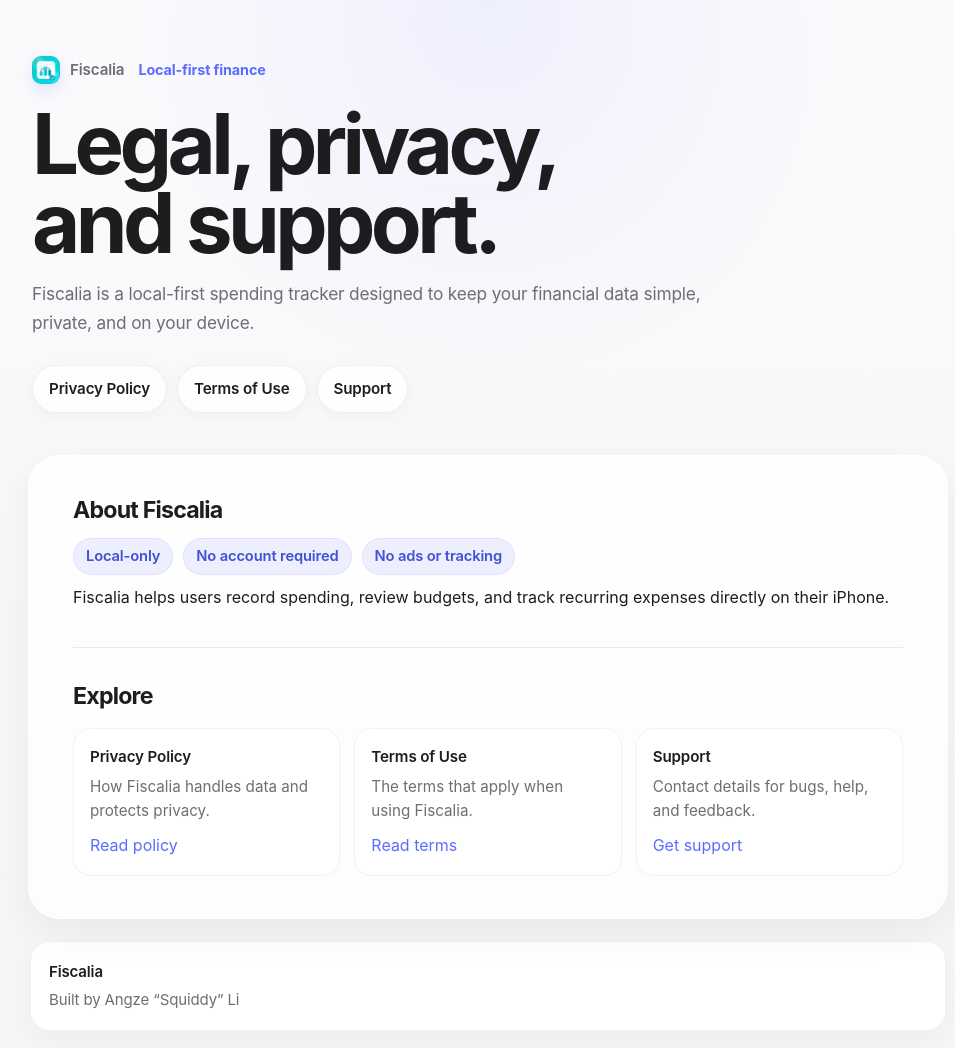
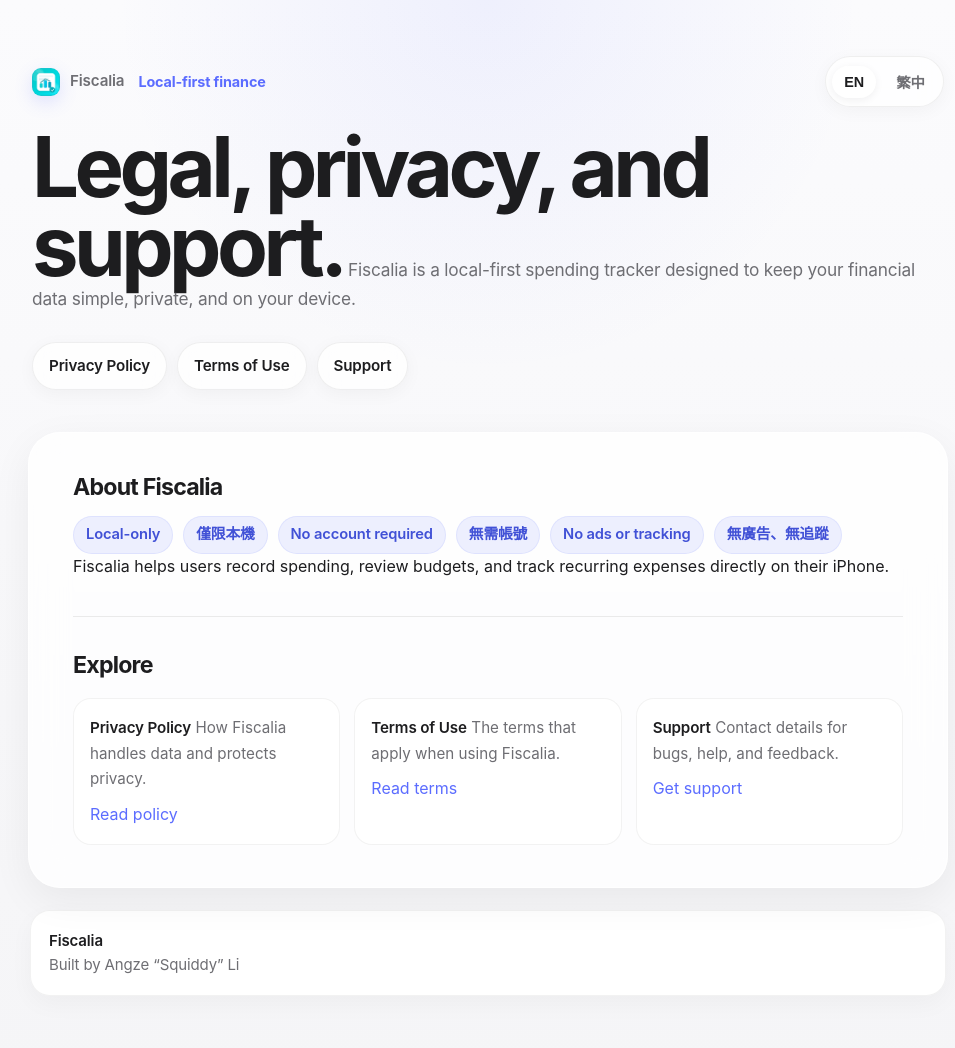
Before and after one commit to angzeli/fiscalia-legal, a plain HTML site: page index.html in a window 1280 px wide. Shown: the whole page, without its empty margins (152-1107 px from the left). Drawn offline with Linux system fonts and the light colour scheme.

Commit message:
Update index.html

```diff
--- a/index.html
+++ b/index.html
@@ -24,9 +24,7 @@
       --max: 920px;
     }
 
-    * {
-      box-sizing: border-box;
-    }
+    * { box-sizing: border-box; }
 
     html {
       -webkit-font-smoothing: antialiased;
@@ -37,7 +35,7 @@
     body {
       margin: 0;
       font-family: -apple-system, BlinkMacSystemFont, "SF Pro Display", "SF Pro Text",
-        "Segoe UI", Roboto, Helvetica, Arial, sans-serif;
+        "PingFang TC", "Noto Sans TC", "Segoe UI", Roboto, Helvetica, Arial, sans-serif;
       background:
         radial-gradient(circle at top center, rgba(91, 108, 255, 0.08), transparent 30%),
         linear-gradient(to bottom, #fbfbfd 0%, #f5f5f7 100%);
@@ -51,8 +49,15 @@
       padding: 40px 0 72px;
     }
 
-    .hero {
-      padding: 16px 4px 8px;
+    .hero { padding: 16px 4px 8px; }
+
+    .topbar {
+      display: flex;
+      justify-content: space-between;
+      align-items: center;
+      gap: 16px;
+      flex-wrap: wrap;
+      margin-bottom: 20px;
     }
 
     .brand-row {
@@ -60,7 +65,6 @@
       align-items: center;
       gap: 14px;
       flex-wrap: wrap;
-      margin-bottom: 20px;
     }
 
     .brand {
@@ -100,6 +104,36 @@
       font-size: 0.9rem;
       font-weight: 700;
       letter-spacing: -0.01em;
+    }
+
+    .lang-toggle {
+      display: inline-flex;
+      align-items: center;
+      gap: 8px;
+      padding: 6px;
+      border-radius: 999px;
+      background: rgba(255,255,255,0.72);
+      border: 1px solid rgba(0,0,0,0.06);
+      box-shadow: 0 4px 18px rgba(0, 0, 0, 0.04);
+      backdrop-filter: blur(10px);
+      -webkit-backdrop-filter: blur(10px);
+    }
+
+    .lang-btn {
+      border: none;
+      background: transparent;
+      color: var(--muted);
+      padding: 8px 12px;
+      border-radius: 999px;
+      font-size: 0.9rem;
+      font-weight: 700;
+      cursor: pointer;
+    }
+
+    .lang-btn.active {
+      background: white;
+      color: var(--text);
+      box-shadow: 0 2px 8px rgba(0,0,0,0.06);
     }
 
     h1 {
@@ -164,9 +198,7 @@
     }
 
     @media (min-width: 720px) {
-      .main-card {
-        padding: 42px 44px;
-      }
+      .main-card { padding: 42px 44px; }
     }
 
     .section + .section {
@@ -218,16 +250,14 @@
     }
 
     @media (min-width: 720px) {
-      .grid {
-        grid-template-columns: repeat(3, 1fr);
-      }
+      .grid { grid-template-columns: repeat(3, 1fr); }
     }
 
     .mini-card {
       background: rgba(255,255,255,0.72);
       border: 1px solid rgba(0,0,0,0.05);
       border-radius: 18px;
-      padding: 16px 16px;
+      padding: 16px;
     }
 
     .mini-card-title {
@@ -248,9 +278,7 @@
       text-decoration: none;
     }
 
-    a.inline:hover {
-      text-decoration: underline;
-    }
+    a.inline:hover { text-decoration: underline; }
 
     .footer {
       margin-top: 22px;
@@ -265,24 +293,27 @@
       background: var(--surface-strong);
       border: 1px solid rgba(0, 0, 0, 0.05);
       border-radius: var(--radius-lg);
-      padding: 18px 18px;
+      padding: 18px;
       box-shadow: 0 8px 24px rgba(0, 0, 0, 0.035);
     }
 
-    .footer-title {
-      font-weight: 640;
-      color: var(--text);
-    }
+    .footer-title { font-weight: 640; color: var(--text); }
+    .footer-sub { margin-top: 4px; color: var(--muted); }
 
-    .footer-sub {
-      margin-top: 4px;
-      color: var(--muted);
+    [data-lang] { display: none; }
+    html[data-current-lang="en"] [data-lang="en"] { display: initial; }
+    html[data-current-lang="zh-Hant"] [data-lang="zh-Hant"] { display: initial; }
+
+    html[data-current-lang="en"] .show-block-en,
+    html[data-current-lang="zh-Hant"] .show-block-zh {
+      display: block;
     }
   </style>
 </head>
 <body>
   <div class="wrap">
     <header class="hero">
+      <div class="topbar">
         <div class="brand-row">
           <a class="brand" href="./index.html">
             <span class="brand-mark">
@@ -290,53 +321,101 @@
             </span>
             <span>Fiscalia</span>
           </a>
-        <span class="eyebrow">Local-first finance</span>
+          <span class="eyebrow" data-lang="en">Local-first finance</span>
+          <span class="eyebrow" data-lang="zh-Hant">本機優先記帳</span>
         </div>
 
-      <h1>Legal, privacy, and support.</h1>
-      <p class="sub">
+        <div class="lang-toggle" aria-label="Language switch">
+          <button class="lang-btn" data-set-lang="en">EN</button>
+          <button class="lang-btn" data-set-lang="zh-Hant">繁中</button>
+        </div>
+      </div>
+
+      <h1 data-lang="en">Legal, privacy, and support.</h1>
+      <h1 data-lang="zh-Hant">法律資訊、隱私與支援。</h1>
+
+      <p class="sub" data-lang="en">
         Fiscalia is a local-first spending tracker designed to keep your financial
         data simple, private, and on your device.
       </p>
+      <p class="sub" data-lang="zh-Hant">
+        Fiscalia 是一款本機優先的支出追蹤 App，致力於讓你的財務資料保持簡潔、私密，並只留在你的裝置上。
+      </p>
 
       <nav class="nav">
-        <a class="pill" href="./privacy.html">Privacy Policy</a>
-        <a class="pill" href="./terms.html">Terms of Use</a>
-        <a class="pill" href="./support.html">Support</a>
+        <a class="pill" href="./privacy.html">
+          <span data-lang="en">Privacy Policy</span>
+          <span data-lang="zh-Hant">隱私權政策</span>
+        </a>
+        <a class="pill" href="./terms.html">
+          <span data-lang="en">Terms of Use</span>
+          <span data-lang="zh-Hant">使用條款</span>
+        </a>
+        <a class="pill" href="./support.html">
+          <span data-lang="en">Support</span>
+          <span data-lang="zh-Hant">支援</span>
+        </a>
       </nav>
     </header>
 
     <main class="main-card">
       <section class="section">
-        <h2>About Fiscalia</h2>
+        <h2 data-lang="en">About Fiscalia</h2>
+        <h2 data-lang="zh-Hant">關於 Fiscalia</h2>
+
         <div class="meta">
-          <span>Local-only</span>
-          <span>No account required</span>
-          <span>No ads or tracking</span>
+          <span data-lang="en">Local-only</span>
+          <span data-lang="zh-Hant">僅限本機</span>
+
+          <span data-lang="en">No account required</span>
+          <span data-lang="zh-Hant">無需帳號</span>
+
+          <span data-lang="en">No ads or tracking</span>
+          <span data-lang="zh-Hant">無廣告、無追蹤</span>
         </div>
-        <p>
+
+        <p data-lang="en">
           Fiscalia helps users record spending, review budgets, and track recurring
           expenses directly on their iPhone.
+        </p>
+        <p data-lang="zh-Hant">
+          Fiscalia 幫助使用者在 iPhone 上記錄支出、查看預算，並追蹤 recurring expenses（定期支出）。
         </p>
       </section>
 
       <section class="section">
-        <h2>Explore</h2>
+        <h2 data-lang="en">Explore</h2>
+        <h2 data-lang="zh-Hant">快速導覽</h2>
+
         <div class="grid">
           <div class="mini-card">
-            <div class="mini-card-title">Privacy Policy</div>
-            <div class="mini-card-text">How Fiscalia handles data and protects privacy.</div>
-            <p><a class="inline" href="./privacy.html">Read policy</a></p>
+            <div class="mini-card-title" data-lang="en">Privacy Policy</div>
+            <div class="mini-card-title" data-lang="zh-Hant">隱私權政策</div>
+
+            <div class="mini-card-text" data-lang="en">How Fiscalia handles data and protects privacy.</div>
+            <div class="mini-card-text" data-lang="zh-Hant">了解 Fiscalia 如何處理資料與保護隱私。</div>
+
+            <p><a class="inline" href="./privacy.html" data-lang="en">Read policy</a><a class="inline" href="./privacy.html" data-lang="zh-Hant">查看政策</a></p>
           </div>
+
           <div class="mini-card">
-            <div class="mini-card-title">Terms of Use</div>
-            <div class="mini-card-text">The terms that apply when using Fiscalia.</div>
-            <p><a class="inline" href="./terms.html">Read terms</a></p>
+            <div class="mini-card-title" data-lang="en">Terms of Use</div>
+            <div class="mini-card-title" data-lang="zh-Hant">使用條款</div>
+
+            <div class="mini-card-text" data-lang="en">The terms that apply when using Fiscalia.</div>
+            <div class="mini-card-text" data-lang="zh-Hant">使用 Fiscalia 時適用的條款。</div>
+
+            <p><a class="inline" href="./terms.html" data-lang="en">Read terms</a><a class="inline" href="./terms.html" data-lang="zh-Hant">查看條款</a></p>
           </div>
+
           <div class="mini-card">
-            <div class="mini-card-title">Support</div>
-            <div class="mini-card-text">Contact details for bugs, help, and feedback.</div>
-            <p><a class="inline" href="./support.html">Get support</a></p>
+            <div class="mini-card-title" data-lang="en">Support</div>
+            <div class="mini-card-title" data-lang="zh-Hant">支援</div>
+
+            <div class="mini-card-text" data-lang="en">Contact details for bugs, help, and feedback.</div>
+            <div class="mini-card-text" data-lang="zh-Hant">取得 bug 回報、協助與意見回饋的聯絡方式。</div>
+
+            <p><a class="inline" href="./support.html" data-lang="en">Get support</a><a class="inline" href="./support.html" data-lang="zh-Hant">取得支援</a></p>
           </div>
         </div>
       </section>
@@ -345,9 +424,30 @@
     <div class="footer">
       <div class="footer-card">
         <div class="footer-title">Fiscalia</div>
-        <div class="footer-sub">Built by Angze “Squiddy” Li</div>
+        <div class="footer-sub" data-lang="en">Built by Angze “Squiddy” Li</div>
+        <div class="footer-sub" data-lang="zh-Hant">由 Angze “Squiddy” Li 製作</div>
       </div>
     </div>
   </div>
+
+  <script>
+    const LANG_KEY = "fiscalia-language";
+    const defaultLang = localStorage.getItem(LANG_KEY) || "en";
+
+    function applyLanguage(lang) {
+      document.documentElement.setAttribute("data-current-lang", lang);
+      document.documentElement.setAttribute("lang", lang === "zh-Hant" ? "zh-Hant" : "en");
+      document.querySelectorAll(".lang-btn").forEach(btn => {
+        btn.classList.toggle("active", btn.dataset.setLang === lang);
+      });
+      localStorage.setItem(LANG_KEY, lang);
+    }
+
+    document.querySelectorAll(".lang-btn").forEach(btn => {
+      btn.addEventListener("click", () => applyLanguage(btn.dataset.setLang));
+    });
+
+    applyLanguage(defaultLang);
+  </script>
 </body>
 </html>
```
Lines whose indentation alone changed are shown as unchanged.
